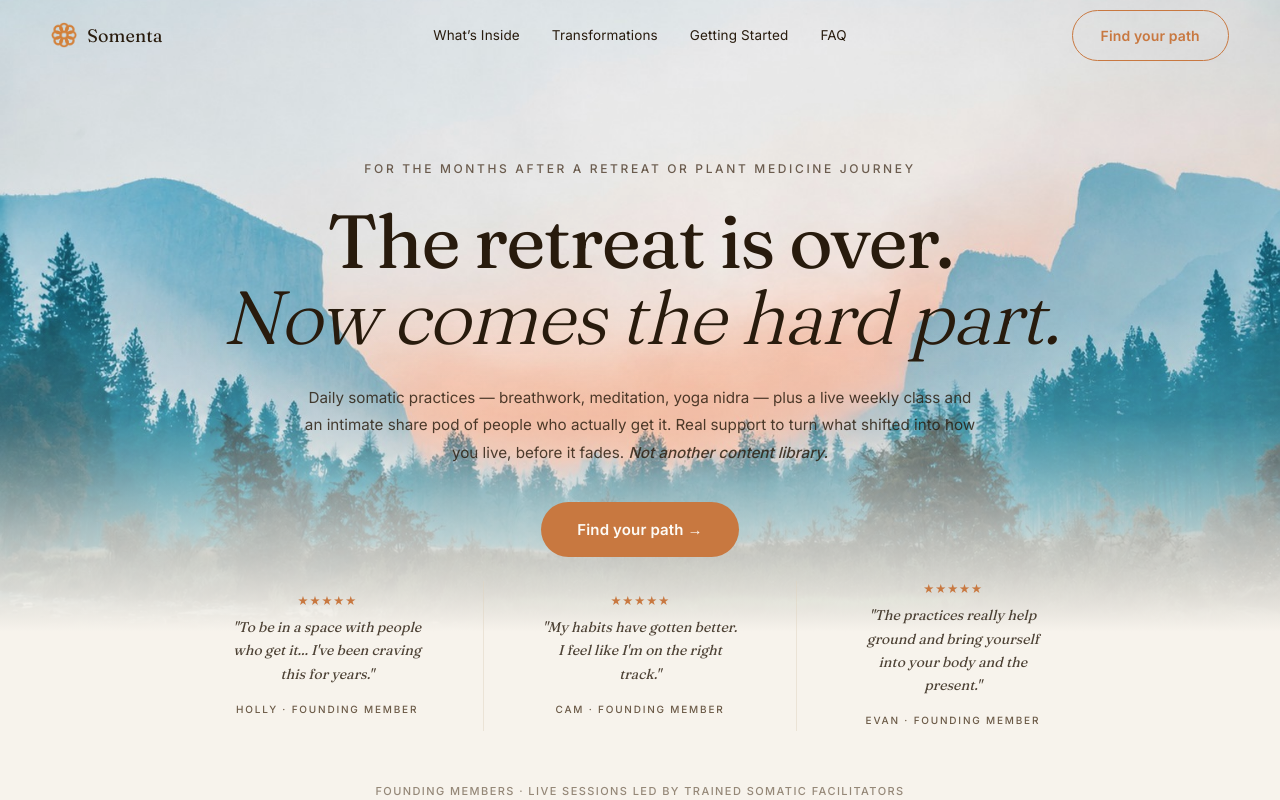
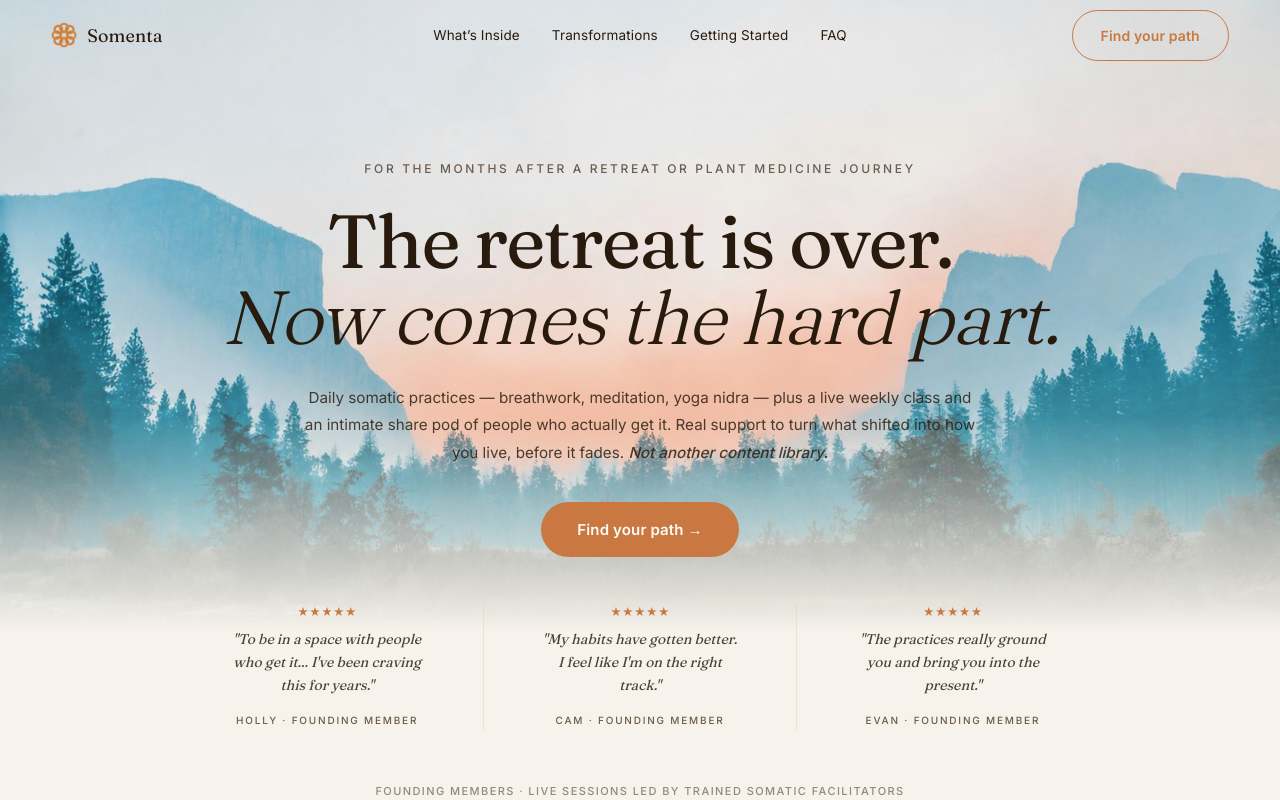
Before and after one commit to shawnpyatetsky-png/somenta-site, a Next.js app: page / in a window 1280 px wide. Shown: the top 800 px of the page. Built offline with nearby package versions, Linux system fonts and the light colour scheme.

Commit message:
Fix Evan hero quote text

```diff
--- a/app/page.tsx
+++ b/app/page.tsx
@@ -383,7 +383,7 @@ function handleImgLoad(e: SyntheticEvent<HTMLImageElement>) {
 const HERO_QUOTES = [
   { quote: '"To be in a space with people who get it... I\'ve been craving this for years."', name: 'Holly', role: 'Founding Member' },
   { quote: '"My habits have gotten better. I feel like I\'m on the right track."', name: 'Cam', role: 'Founding Member' },
-  { quote: '"The practices really help ground and bring yourself into your body and the present."', name: 'Evan', role: 'Founding Member' },
+  { quote: '"The practices really ground you and bring you into the present."', name: 'Evan', role: 'Founding Member' },
 ]
 
 // ── Nav ───────────────────────────────────────────────────────────────────────
```
